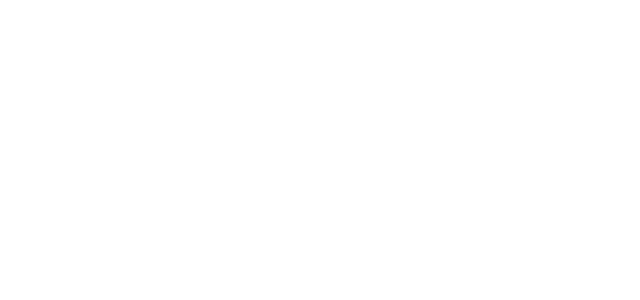
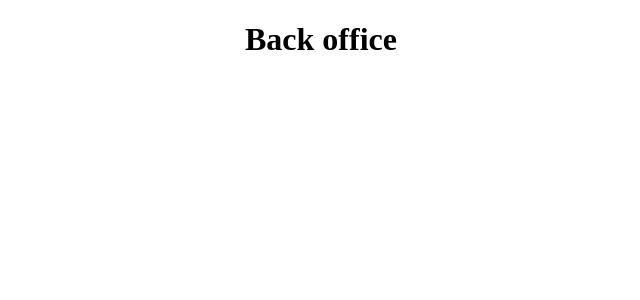
Before and after one commit to WildCodeSchool/healthymood-back, a React (Create React App) app: page / in a window 1280 px wide. Shown: the top 300 px of the page, without its empty margins (319-959 px from the left). Built offline with nearby package versions, Linux system fonts and the light colour scheme; the HTML template or start-up script is replaced by a standard one.

Commit message:
setup semistandard

```diff
--- a/src/App.js
+++ b/src/App.js
@@ -3,8 +3,9 @@
 
 function App () {
   return (
-    <div className='App' />
+    <div className='App'>
+      <h1>Back office</h1>
+    </div>
   );
 }
-
 export default App;
```
Also changed, not shown: package.json (+16 -2 lines), src/serviceWorker.js (+14 -13 lines), 2 other files (tests, documents, lock files or other folders).
